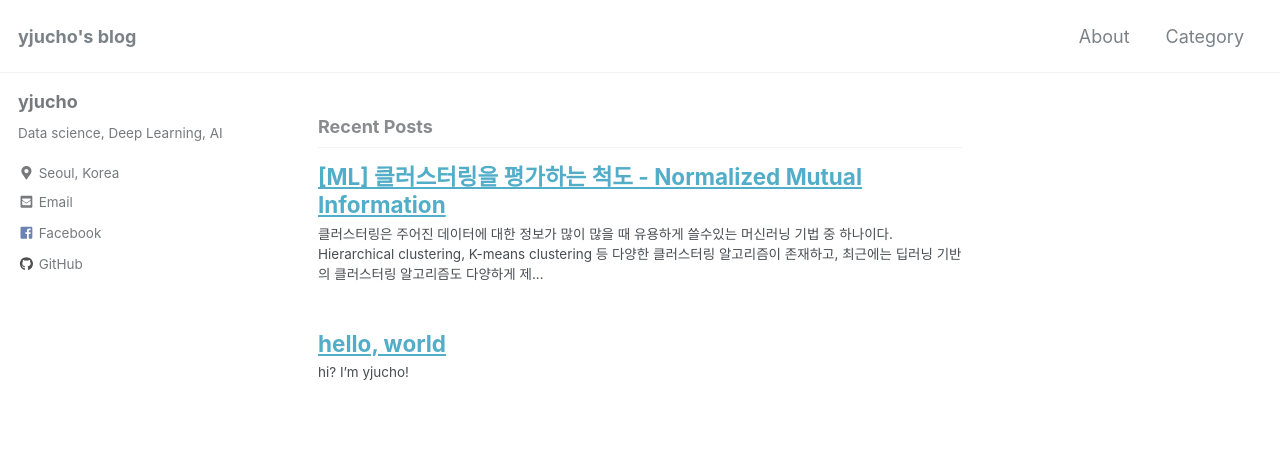
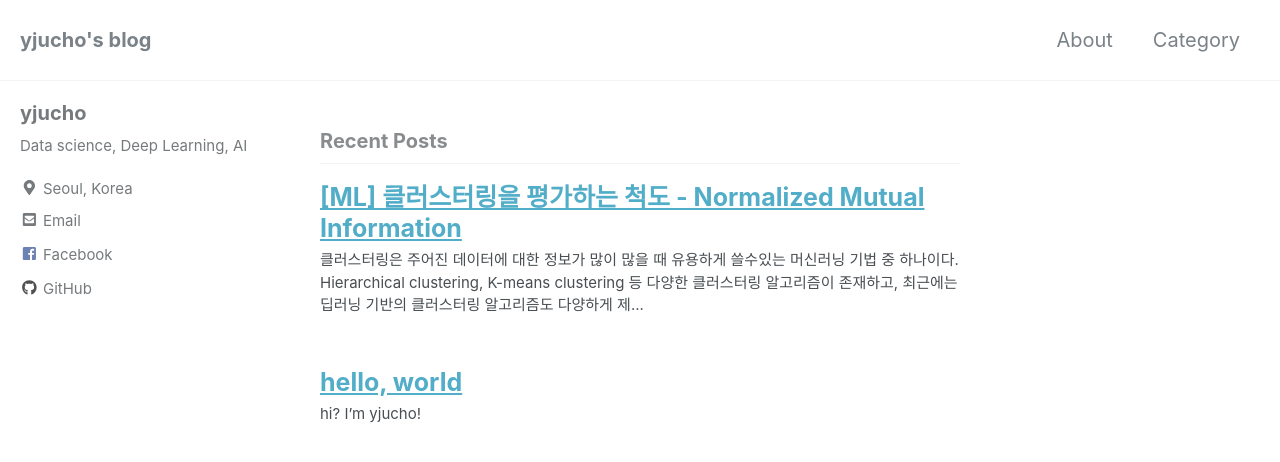
Before and after one commit to yjucho1/yjucho1.github.io, a Jekyll site: the page built from index.html, in a window 1280 px wide and 900 px high. Shown: the top 462 px of the window. Built offline with Jekyll 4.4.1, drawn with Linux system fonts in a browser that asks for light colours; nearby versions of some CDN libraries; the list of posts is cut into pages by our own code.

Commit message:
font size

```diff
--- a/assets/css/main.scss
+++ b/assets/css/main.scss
@@ -6,3 +6,19 @@
 
 @import "minimal-mistakes/skins/{{ site.minimal_mistakes_skin | default: 'default' }}"; // skin
 @import "minimal-mistakes"; // main partials
+
+html {
+  font-size: 12px; // change to whatever
+
+  @include breakpoint($medium) {
+    font-size: 12px; // change to whatever
+  }
+
+  @include breakpoint($large) {
+    font-size: 15px; // change to whatever
+  }
+
+  @include breakpoint($x-large) {
+    font-size: 20px; // change to whatever
+  }
+}
```
